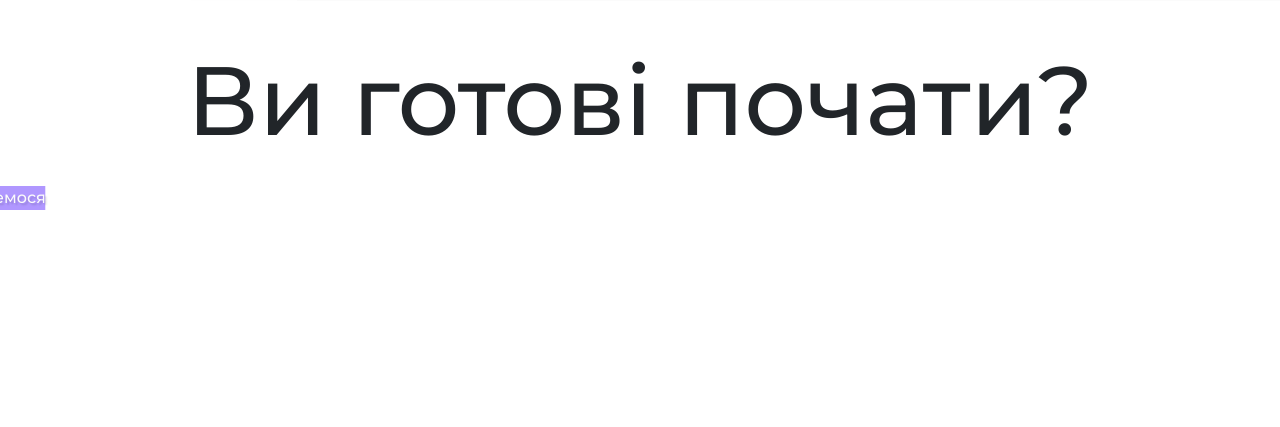
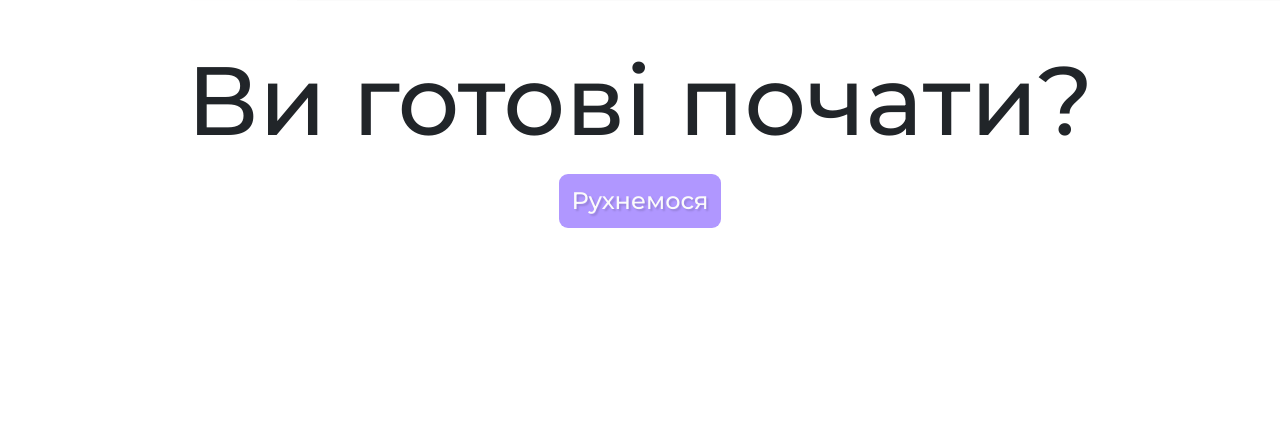
Before and after one commit to markov-aleksandr/movement, a PHP site: page / in a window 1280 px wide; the page is wider, and only the part inside the window is pictured. Shown: the part 1572-1999 px from the top of that part. Run offline with PHP 8.4, Linux system fonts and the light colour scheme.

Commit message:
fix button

```diff
--- a/application/views/main-view.php
+++ b/application/views/main-view.php
@@ -41,6 +41,7 @@
 <section class="start panel options" data-section-name="start">
     <div class="start__content">
         <div class="title">Ви готові почати?</div>
+
         <button type="submit" id="btn" class="start__btn" form="information">
             Рухнемося
         </button>
--- a/public/style/style.css
+++ b/public/style/style.css
@@ -87,13 +87,22 @@ input[type=text] {
 }
 
 /*start*/
+.start__content {
+  text-align: center;
+}
 .start__content button {
+  font-size: 24px;
   text-shadow: 2px 2px 2px rgba(0, 0, 0, 0.15);
   background: #B097FF;
   position: relative;
   border: none;
+  padding: 9px 12px;
+  border-radius: 9px;
   color: #FBFBFB;
-  transform: translate(-50%, 50%);
+}
+.start__content button:hover {
+  padding: 15px 20px;
+  transition: 1000ms;
 }
 
 /*workout*/
--- a/public/style/style.sass
+++ b/public/style/style.sass
@@ -75,13 +75,19 @@ input[type=text]
       padding: 24px 26px
 /*start*/
 .start__content
+  text-align: center
   button
+    font-size: 24px
     text-shadow: 2px 2px 2px rgba(0, 0, 0, 0.15)
     background: #B097FF
     position: relative
     border: none
+    padding: 9px 12px
+    border-radius:  9px
     color: #FBFBFB
-    transform: translate(-50%, 50%)
+    &:hover
+      padding: 15px 20px
+      transition: 1000ms
 
 /*workout*/
 
```
Also changed, not shown: 1 other file.
